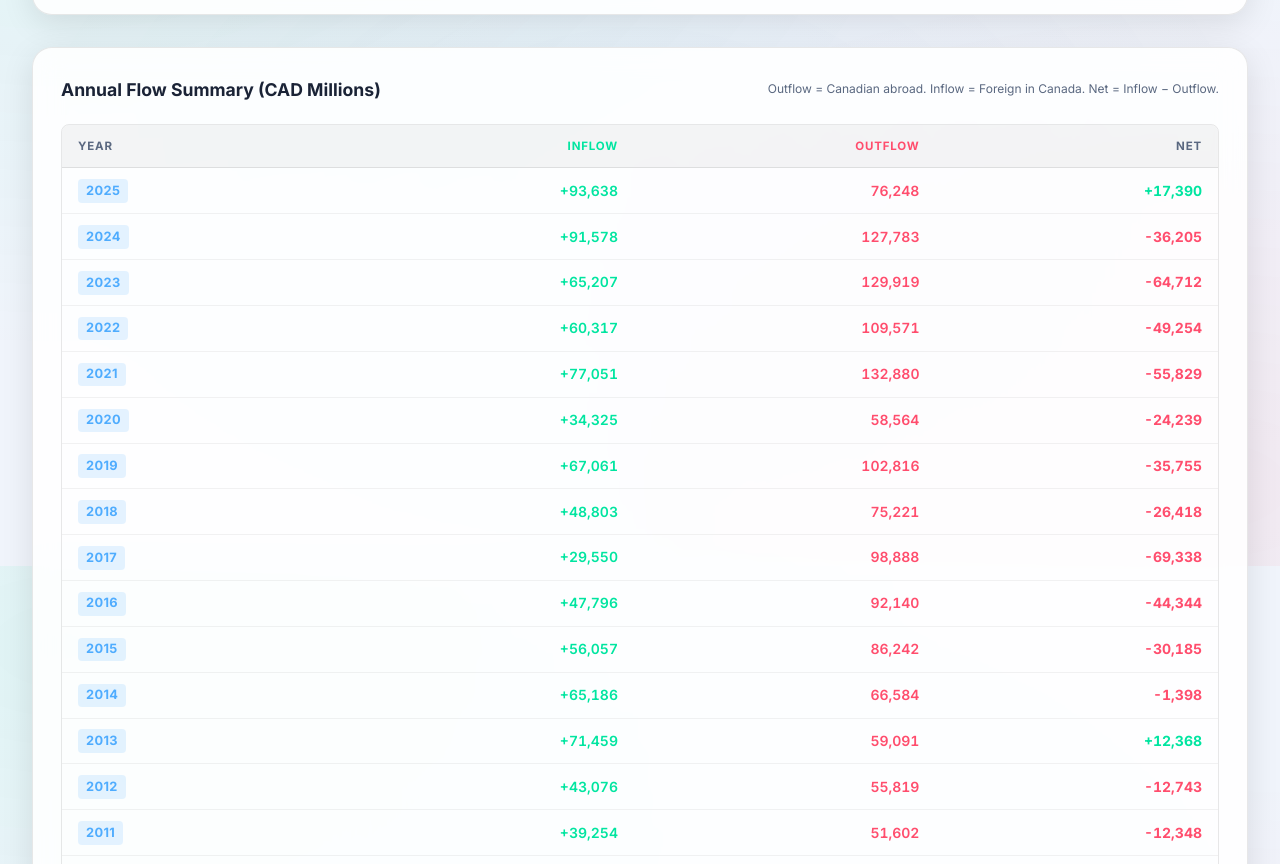
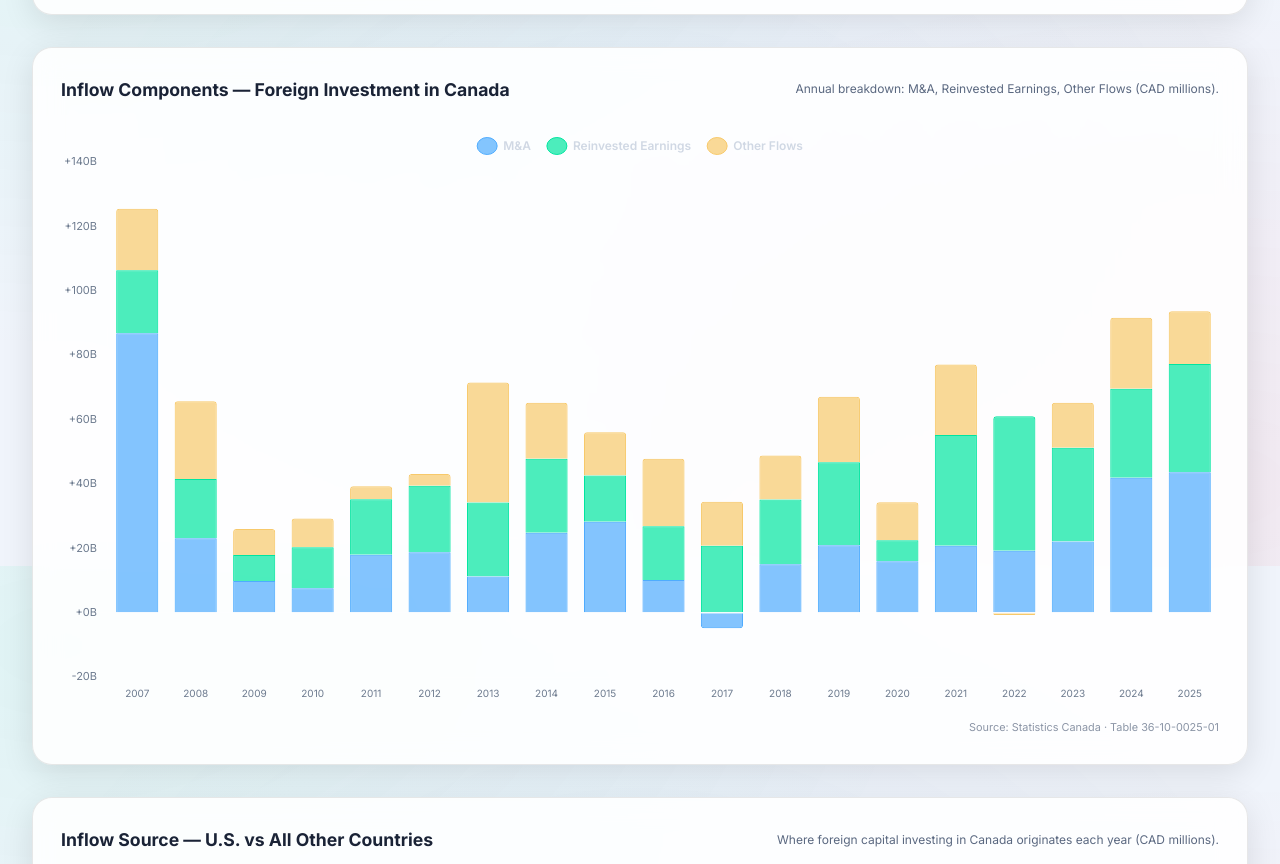
Before and after one commit to georgetaylor3978/Foreign-Direct-Investment, a plain HTML site: page index.html in a window 1280 px wide. Shown: the part 2634-3498 px from the top of the page. Drawn offline with nearby package versions, Linux system fonts and the light colour scheme.

Commit message:
Add inflow component and source charts (mirror of outflow charts)

```diff
--- a/app.js
+++ b/app.js
@@ -4,7 +4,7 @@ Chart.defaults.animation.duration = 400;
 
 let DATA = null; // { quarterly, years, quarters }
 let currentView = 'net', currentCtype = 'bar', currentGran = 'annual', currentCountry = 'All countries';
-let mainInst = null, compInst = null, usRowInst = null;
+let mainInst = null, compInst = null, usRowInst = null, inflowCompInst = null, inflowSrcInst = null;
 
 const C = {
   green:'rgb(0,229,160)', greenA:'rgba(0,229,160,0.75)', greenF:'rgba(0,229,160,0.12)',
@@ -114,6 +114,39 @@ function renderUsVsRowChart(){
   });
 }
 
+// ── INFLOW COMPONENT CHART ───────────────────────────────────────────────────
+function renderInflowComponentChart(){
+  const rows=buildInflowComponentRows(DATA.quarterly,DATA.years);
+  const labels=rows.map(r=>r.year.toString());
+  const opts=baseOpts();
+  opts.scales.y.stacked=true; opts.scales.x.stacked=true;
+  if(inflowCompInst)inflowCompInst.destroy();
+  inflowCompInst=new Chart(document.getElementById('inflowComponentChart'),{
+    type:'bar',
+    data:{labels,datasets:[
+      {label:'M&A',data:rows.map(r=>r.inMA),backgroundColor:'rgba(79,172,254,0.7)',borderColor:C.blue,borderWidth:1,borderRadius:3,stack:'s'},
+      {label:'Reinvested Earnings',data:rows.map(r=>r.inRE),backgroundColor:'rgba(0,229,160,0.7)',borderColor:C.green,borderWidth:1,borderRadius:3,stack:'s'},
+      {label:'Other Flows',data:rows.map(r=>r.inOther),backgroundColor:'rgba(247,201,107,0.7)',borderColor:C.gold,borderWidth:1,borderRadius:3,stack:'s'}
+    ]},options:opts
+  });
+}
+
+// ── INFLOW SOURCE CHART ──────────────────────────────────────────────────────
+function renderInflowSourceChart(){
+  const rows=buildInflowSourceRows(DATA.quarterly,DATA.years);
+  const labels=rows.map(r=>r.year.toString());
+  const opts=baseOpts();
+  opts.scales.y.stacked=true; opts.scales.x.stacked=true;
+  if(inflowSrcInst)inflowSrcInst.destroy();
+  inflowSrcInst=new Chart(document.getElementById('inflowSourceChart'),{
+    type:'bar',
+    data:{labels,datasets:[
+      {label:'United States',data:rows.map(r=>r.inUS),backgroundColor:'rgba(79,172,254,0.7)',borderColor:C.blue,borderWidth:1,borderRadius:3,stack:'s'},
+      {label:'All Other Countries',data:rows.map(r=>r.inROW),backgroundColor:'rgba(167,139,250,0.7)',borderColor:C.purple,borderWidth:1,borderRadius:3,stack:'s'}
+    ]},options:opts
+  });
+}
+
 // ── KPIs ────────────────────────────────────────────────────────────────────
 function updateKPIs(){
   const rows=buildAnnualRows(DATA.quarterly,DATA.years);
@@ -154,7 +187,7 @@ function renderTable(){
 }
 
 // ── RENDER ALL ──────────────────────────────────────────────────────────────
-function renderAll(){renderMainChart();renderComponentChart();renderUsVsRowChart();updateKPIs();renderTable();}
+function renderAll(){renderMainChart();renderComponentChart();renderUsVsRowChart();renderInflowComponentChart();renderInflowSourceChart();updateKPIs();renderTable();}
 
 // ── EVENTS ──────────────────────────────────────────────────────────────────
 function segClick(containerId,varName,cb){
--- a/data.js
+++ b/data.js
@@ -171,3 +171,37 @@ function buildComponentRows(quarterly, years) {
     };
   });
 }
+
+/**
+ * Build annual component breakdown (inflows only):
+ * { year, inTotal, inMA, inRE, inOther }
+ */
+function buildInflowComponentRows(quarterly, years) {
+  const maps = {};
+  for (const ft of FLOW_TYPES) {
+    maps[ft] = quarterly.get(`${TYPE_INCA}|All countries|${ft}`);
+  }
+
+  return years.map(year => ({
+    year,
+    inTotal: sumYear(maps[FLOW_TOTAL], year),
+    inMA:    sumYear(maps[FLOW_MA],    year),
+    inRE:    sumYear(maps[FLOW_RE],    year),
+    inOther: sumYear(maps[FLOW_OTHER], year),
+  }));
+}
+
+/**
+ * Build annual inflow source breakdown: U.S. vs All other countries
+ * { year, inUS, inROW }
+ */
+function buildInflowSourceRows(quarterly, years) {
+  const usMap  = quarterly.get(`${TYPE_INCA}|United States|${FLOW_TOTAL}`);
+  const rowMap = quarterly.get(`${TYPE_INCA}|All other countries|${FLOW_TOTAL}`);
+
+  return years.map(year => ({
+    year,
+    inUS:  sumYear(usMap,  year),
+    inROW: sumYear(rowMap, year),
+  }));
+}
--- a/index.html
+++ b/index.html
@@ -122,6 +122,30 @@
       <p class="source-note">Source: Statistics Canada · Table 36-10-0025-01</p>
     </section>
 
+    <!-- INFLOW COMPONENTS -->
+    <section class="chart-panel">
+      <div class="chart-panel-header">
+        <h2 class="panel-title">Inflow Components — Foreign Investment in Canada</h2>
+        <p class="panel-note">Annual breakdown: M&amp;A, Reinvested Earnings, Other Flows (CAD millions).</p>
+      </div>
+      <div class="chart-wrapper" style="min-height:340px">
+        <canvas id="inflowComponentChart"></canvas>
+      </div>
+      <p class="source-note">Source: Statistics Canada · Table 36-10-0025-01</p>
+    </section>
+
+    <!-- INFLOW SOURCE -->
+    <section class="chart-panel">
+      <div class="chart-panel-header">
+        <h2 class="panel-title">Inflow Source — U.S. vs All Other Countries</h2>
+        <p class="panel-note">Where foreign capital investing in Canada originates each year (CAD millions).</p>
+      </div>
+      <div class="chart-wrapper" style="min-height:340px">
+        <canvas id="inflowSourceChart"></canvas>
+      </div>
+      <p class="source-note">Source: Statistics Canada · Table 36-10-0025-01</p>
+    </section>
+
     <!-- DATA TABLE -->
     <section class="table-panel">
       <div class="chart-panel-header">
```
